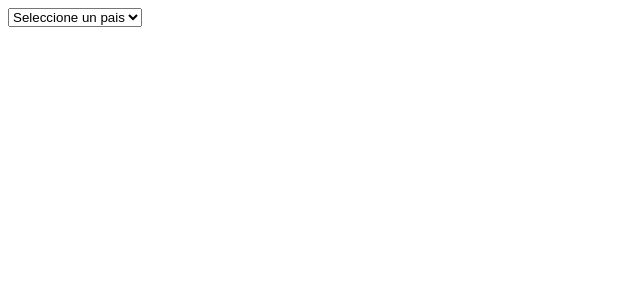
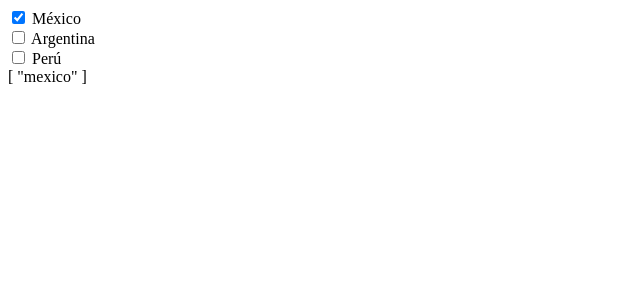
Before and after one commit to Klvst3r/vue3, a Vue app: page / in a window 1280 px wide. Shown: the top 300 px of the page, without its empty margins (0-640 px from the left). Built offline with nearby package versions, Linux system fonts and the light colour scheme.

Commit message:
). Checkboxes con lvalore siniciales

```diff
--- a/src/App.vue
+++ b/src/App.vue
@@ -1,29 +1,36 @@
 <script setup>
 import { ref } from 'vue'
 
-const numero = ref(1);
-
-//Definimos el valor en una cadena vacia
-
-const pais = ref('');
+const paises = ref(["mexico"]);
 
 </script>
 
 <template>
-<select v-model="pais">
-  <option value="">Seleccione un pais</option>
-  <option value="mexico">México</option>
-  <option value="brazil">brazil</option>
-  <option value="colombia">Colombia</option>
-  </select>
+  <div>
+    <label>
+      <input type="checkbox" value="mexico" v-model="paises">
+      México
+    </label>
+  </div>
+  <div>
+    <label>
+      <input type="checkbox" value="argentina" v-model="paises">
+      Argentina
+    </label>
+  </div>
+  <div>
+    <label>
+      <input type="checkbox" value="peru" v-model="paises">
+      Perú
+    </label>
+  </div>
 
-  <p>
-    {{ pais }}
-  </p>
+  {{ paises }}
 
 </template>
 
 
 
 
+
 <style scoped></style>
```
Also changed, not shown: 1 other file (tests, documents, lock files or other folders).
